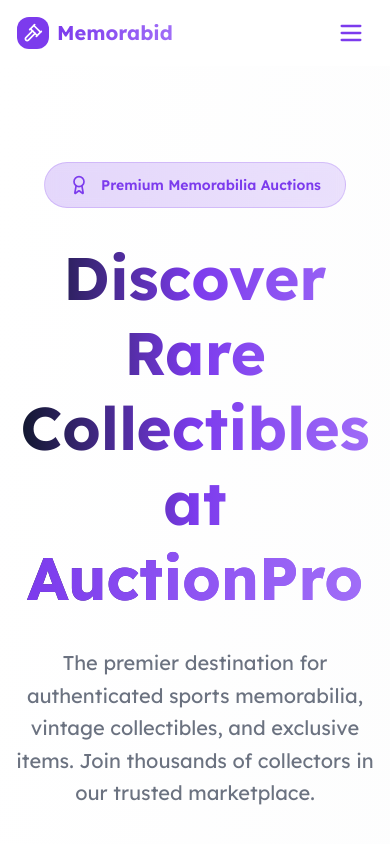
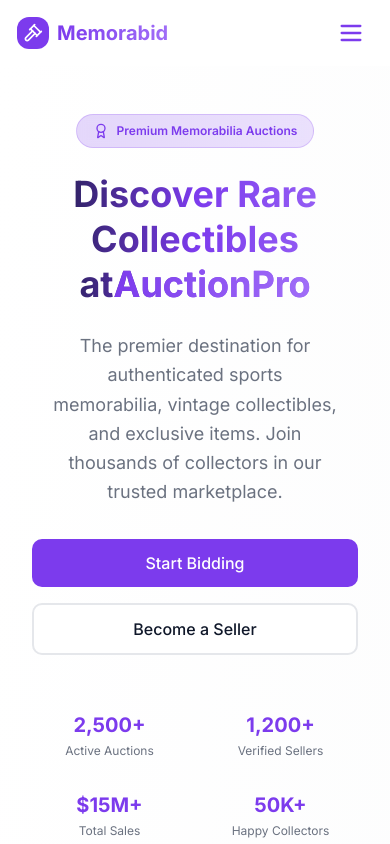
Before and after one commit to OnyekwereMichael/memorabid, a React (Vite) app: page / in a window 390 px wide. Shown: the top 844 px of the page. Built offline with nearby package versions, Linux system fonts and the light colour scheme.

Commit message:
Refine UI for responsiveness
Enhance landing page and all dashboards for responsiveness. Improve the hamburger dropdown menu for a more mature look. Change the font to Inter.

```diff
--- a/index.html
+++ b/index.html
@@ -19,7 +19,7 @@
     <!-- Lexend Font -->
     <link rel="preconnect" href="https://fonts.googleapis.com">
     <link rel="preconnect" href="https://fonts.gstatic.com" crossorigin>
-    <link href="https://fonts.googleapis.com/css2?family=Lexend:wght@300;400;500;600;700&display=swap" rel="stylesheet">
+    <link href="https://fonts.googleapis.com/css2?family=Inter:wght@300;400;500;600;700;800;900&display=swap" rel="stylesheet">
     <link rel="icon" type="image/svg+xml" href="/favicon.svg" />
   </head>
 
--- a/src/components/Navbar.tsx
+++ b/src/components/Navbar.tsx
@@ -87,16 +87,21 @@ const Navbar = ({ userRole, userName }: NavbarProps) => {
       </div>
       {/* Mobile menu overlay */}
       {menuOpen && (
-        <div className="fixed inset-0 z-50 bg-black/80 flex flex-col items-end md:hidden">
+        <div className="fixed inset-0 z-50 bg-background/95 backdrop-blur-lg md:hidden">
+          <div className="flex flex-col h-full">
+            <div className="flex justify-between items-center p-4 border-b border-border">
+              <span className="text-lg font-semibold">Menu</span>
               <button
-            className="p-4 focus:outline-none"
+                className="p-2 rounded-lg hover:bg-muted/50 focus:outline-none focus:ring-2 focus:ring-primary"
                 onClick={() => setMenuOpen(false)}
                 aria-label="Close menu"
               >
-            <Menu className="h-8 w-8 text-primary" />
+                <Menu className="h-6 w-6" />
               </button>
-          <div className="flex flex-col bg-black/80 items-end space-y-4 px-8 py-8 w-full">
+            </div>
+            <div className="flex flex-col space-y-2 p-4">
               {navLinks}
+            </div>
           </div>
         </div>
       )}
--- a/src/index.css
+++ b/src/index.css
@@ -131,7 +131,7 @@ All colors MUST be HSL.
   }
 
   body {
-    @apply bg-background text-foreground font-lexend antialiased;
+    @apply bg-background text-foreground font-inter antialiased;
   }
 
   /* Glass effect utilities */
--- a/src/pages/AdminDashboard.tsx
+++ b/src/pages/AdminDashboard.tsx
@@ -155,20 +155,21 @@ const AdminDashboard = () => {
         </Sidebar>
 
         <main className="flex-1">
-          <header className="bg-card/50 backdrop-blur-sm border-b border-border/50 px-6 py-4">
-            <div className="flex items-center justify-between">
-              <div className="flex items-center space-x-4">
+          <header className="bg-card/50 backdrop-blur-sm border-b border-border/50 px-4 sm:px-6 py-4">
+            <div className="flex flex-col sm:flex-row sm:items-center justify-between gap-4">
+              <div className="flex items-center space-x-2 sm:space-x-4">
                 <SidebarTrigger />
                 <div>
-                  <h1 className="text-2xl font-bold">Admin Dashboard</h1>
-                  <p className="text-muted-foreground">Manage auctions, sellers, and platform operations</p>
+                  <h1 className="text-lg sm:text-2xl font-bold">Admin Dashboard</h1>
+                  <p className="text-sm sm:text-base text-muted-foreground hidden sm:block">Manage auctions, sellers, and platform operations</p>
                 </div>
               </div>
               <Dialog>
                 <DialogTrigger asChild>
-                  <Button className="flex items-center gap-2 shadow-elegant">
+                  <Button className="flex items-center gap-2 shadow-elegant w-full sm:w-auto">
                     <Plus className="h-4 w-4" />
-                    Create Auction
+                    <span className="hidden sm:inline">Create Auction</span>
+                    <span className="sm:hidden">Create</span>
                   </Button>
                 </DialogTrigger>
                 <DialogContent className="max-w-2xl max-h-[80vh] overflow-y-auto">
@@ -244,14 +245,14 @@ const AdminDashboard = () => {
             </div>
           </header>
 
-          <div className="p-6">
+          <div className="p-4 sm:p-6">
             <Tabs value={activeTab} onValueChange={setActiveTab} className="space-y-6">
-              <TabsList className="grid w-full grid-cols-5">
-                <TabsTrigger value="overview">Overview</TabsTrigger>
-                <TabsTrigger value="auctions">Auctions</TabsTrigger>
-                <TabsTrigger value="sellers">Seller Requests</TabsTrigger>
-                <TabsTrigger value="flagged">Flagged Items</TabsTrigger>
-                <TabsTrigger value="analytics">Analytics</TabsTrigger>
+              <TabsList className="grid w-full grid-cols-2 sm:grid-cols-3 md:grid-cols-5 h-auto">
+                <TabsTrigger value="overview" className="text-xs sm:text-sm py-2">Overview</TabsTrigger>
+                <TabsTrigger value="auctions" className="text-xs sm:text-sm py-2">Auctions</TabsTrigger>
+                <TabsTrigger value="sellers" className="text-xs sm:text-sm py-2 hidden sm:block">Sellers</TabsTrigger>
+                <TabsTrigger value="flagged" className="text-xs sm:text-sm py-2">Flagged</TabsTrigger>
+                <TabsTrigger value="analytics" className="text-xs sm:text-sm py-2">Analytics</TabsTrigger>
               </TabsList>
 
               <TabsContent value="overview" className="space-y-6">
--- a/src/pages/Landing.tsx
+++ b/src/pages/Landing.tsx
@@ -11,47 +11,47 @@ const Landing = () => {
       <Navbar />
 
       {/* Hero Section */}
-      <section className="relative py-24 px-4 text-center overflow-hidden">
+      <section className="relative py-12 sm:py-16 md:py-24 px-4 text-center overflow-hidden">
         <div className="absolute inset-0 bg-gradient-hero opacity-60"></div>
         <div className="relative max-w-6xl mx-auto">
-          <div className="inline-flex items-center px-6 py-3 bg-gradient-to-r from-primary/20 to-primary-glow/20 backdrop-blur-sm border border-primary/20 rounded-full mb-8 shadow-glow">
-            <Award className="h-5 w-5 text-primary mr-3" />
-            <span className="text-sm font-semibold text-primary">Premium Memorabilia Auctions</span>
+          <div className="inline-flex items-center px-4 sm:px-6 py-2 sm:py-3 bg-gradient-to-r from-primary/20 to-primary-glow/20 backdrop-blur-sm border border-primary/20 rounded-full mb-6 sm:mb-8 shadow-glow">
+            <Award className="h-4 w-4 sm:h-5 sm:w-5 text-primary mr-2 sm:mr-3" />
+            <span className="text-xs sm:text-sm font-semibold text-primary">Premium Memorabilia Auctions</span>
           </div>
 
-          <h1 className="text-6xl md:text-7xl font-bold mb-8 bg-gradient-to-r from-foreground via-primary to-primary-glow bg-clip-text text-transparent leading-tight">
+          <h1 className="text-4xl sm:text-5xl md:text-6xl lg:text-7xl font-bold mb-6 sm:mb-8 bg-gradient-to-r from-foreground via-primary to-primary-glow bg-clip-text text-transparent leading-tight px-4 sm:px-0">
             Discover Rare Collectibles at
-            <br />
+            <br className="hidden sm:block" />
             <span className="bg-gradient-to-r from-primary to-primary-glow bg-clip-text text-transparent">
               AuctionPro
             </span>
           </h1>
 
-          <p className="text-xl md:text-2xl text-muted-foreground mb-12 max-w-3xl mx-auto leading-relaxed">
+          <p className="text-lg sm:text-xl md:text-2xl text-muted-foreground mb-8 sm:mb-12 max-w-xs sm:max-w-2xl md:max-w-3xl mx-auto leading-relaxed px-4 sm:px-0">
             The premier destination for authenticated sports memorabilia, vintage collectibles,
             and exclusive items. Join thousands of collectors in our trusted marketplace.
           </p>
 
-          <div className="flex flex-col sm:flex-row gap-6 justify-center mb-20">
-            <Button asChild size="lg" className="text-lg px-10 py-7 shadow-elegant hover:shadow-glow transition-all duration-300">
+          <div className="flex flex-col sm:flex-row gap-4 sm:gap-6 justify-center mb-12 sm:mb-20 px-4 sm:px-0">
+            <Button asChild size="lg" className="text-base sm:text-lg px-8 sm:px-10 py-6 sm:py-7 shadow-elegant hover:shadow-glow transition-all duration-300 w-full sm:w-auto">
               <Link to="/login">Start Bidding</Link>
             </Button>
-            <Button asChild variant="outline" size="lg" className="text-lg px-10 py-7 border-2 hover:bg-primary/5 transition-all duration-300">
+            <Button asChild variant="outline" size="lg" className="text-base sm:text-lg px-8 sm:px-10 py-6 sm:py-7 border-2 hover:bg-primary/5 transition-all duration-300 w-full sm:w-auto">
               <Link to="/register">Become a Seller</Link>
             </Button>
           </div>
 
           {/* Stats */}
-          <div className="grid grid-cols-2 md:grid-cols-4 gap-8 max-w-4xl mx-auto">
+          <div className="grid grid-cols-2 md:grid-cols-4 gap-4 sm:gap-6 md:gap-8 max-w-4xl mx-auto px-4 sm:px-0">
             {[
               { label: "Active Auctions", value: "2,500+" },
               { label: "Verified Sellers", value: "1,200+" },
               { label: "Total Sales", value: "$15M+" },
               { label: "Happy Collectors", value: "50K+" }
             ].map((stat, i) => (
-              <div key={i} className="text-center">
-                <div className="text-2xl md:text-3xl font-bold text-primary mb-2">{stat.value}</div>
-                <div className="text-sm text-muted-foreground">{stat.label}</div>
+              <div key={i} className="text-center p-2">
+                <div className="text-xl sm:text-2xl md:text-3xl font-bold text-primary mb-1 sm:mb-2">{stat.value}</div>
+                <div className="text-xs sm:text-sm text-muted-foreground">{stat.label}</div>
               </div>
             ))}
           </div>
--- a/src/pages/SellerDashboard.tsx
+++ b/src/pages/SellerDashboard.tsx
@@ -140,20 +140,21 @@ const SellerDashboard = () => {
         </Sidebar>
 
         <main className="flex-1">
-          <header className="bg-card/50 backdrop-blur-sm border-b border-border/50 px-6 py-4">
-            <div className="flex items-center justify-between">
-              <div className="flex items-center space-x-4">
+          <header className="bg-card/50 backdrop-blur-sm border-b border-border/50 px-4 sm:px-6 py-4">
+            <div className="flex flex-col sm:flex-row sm:items-center justify-between gap-4">
+              <div className="flex items-center space-x-2 sm:space-x-4">
                 <SidebarTrigger />
                 <div>
-                  <h1 className="text-2xl font-bold">Seller Dashboard</h1>
-                  <p className="text-muted-foreground">Manage your listings and track performance</p>
+                  <h1 className="text-lg sm:text-2xl font-bold">Seller Dashboard</h1>
+                  <p className="text-sm sm:text-base text-muted-foreground hidden sm:block">Manage your listings and track performance</p>
                 </div>
               </div>
               <Dialog>
                 <DialogTrigger asChild>
-                  <Button className="flex items-center gap-2 shadow-elegant">
+                  <Button className="flex items-center gap-2 shadow-elegant w-full sm:w-auto">
                     <Plus className="h-4 w-4" />
-                    List New Item
+                    <span className="hidden sm:inline">List New Item</span>
+                    <span className="sm:hidden">List Item</span>
                   </Button>
                 </DialogTrigger>
                 <DialogContent className="max-w-2xl max-h-[80vh] overflow-y-auto">
--- a/tailwind.config.ts
+++ b/tailwind.config.ts
@@ -19,8 +19,8 @@ export default {
 		},
 		extend: {
 			fontFamily: {
-				'lexend': ['Lexend', 'sans-serif'],
-				'sans': ['Lexend', 'system-ui', 'sans-serif']
+				'inter': ['Inter', 'sans-serif'],
+				'sans': ['Inter', 'system-ui', 'sans-serif']
 			},
 			colors: {
 				border: 'hsl(var(--border))',
```
Also changed, not shown: src/pages/UserDashboard.tsx (+16 -16 lines). Lines whose indentation alone changed are shown as unchanged.
